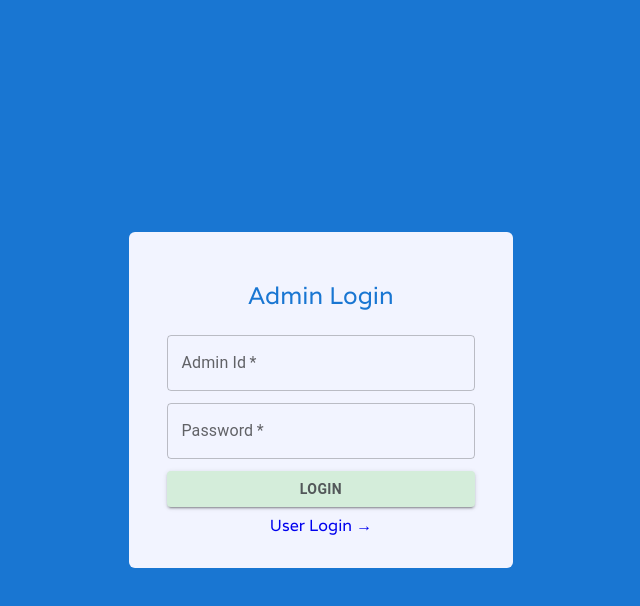
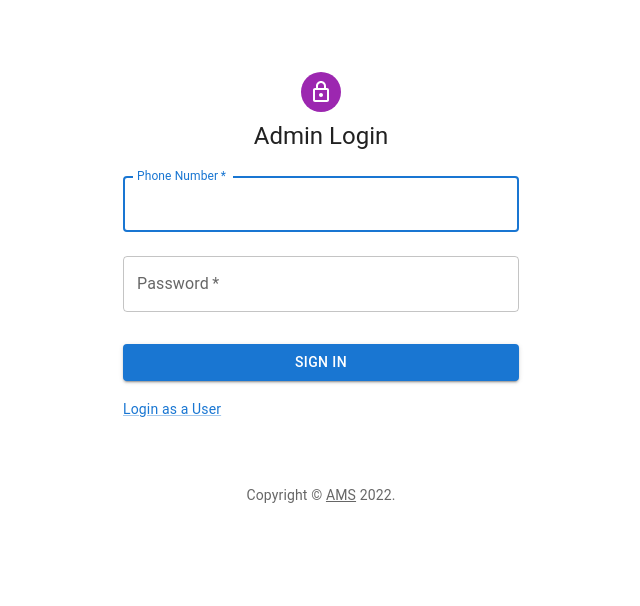
Before and after one commit to varunKT001/ams-group-8, a React (Vite) app in the folder frontend/: page /admin/login in a window 1280 px wide. Shown: the top 606 px of the page, without its empty margins (319-959 px from the left). Built offline with nearby package versions, Linux system fonts and the light colour scheme; the HTML template or start-up script is replaced by a standard one.

Commit message:
:sparkles: Login forms refactored

```diff
--- a/frontend/src/pages/Admin/Login/index.jsx
+++ b/frontend/src/pages/Admin/Login/index.jsx
@@ -1,82 +1,130 @@
-import React, { useState } from 'react';
-import '../../User/Login/user-login.css';
-import { TextField, Button } from '@mui/material';
-import { Link } from 'react-router-dom';
-import useForm from '../../../components/useForm/useForm';
+import * as React from 'react';
+import Avatar from '@mui/material/Avatar';
+import Button from '@mui/material/Button';
+import CssBaseline from '@mui/material/CssBaseline';
+import TextField from '@mui/material/TextField';
+import Link from '@mui/material/Link';
+import Grid from '@mui/material/Grid';
+import Box from '@mui/material/Box';
+import LockOutlinedIcon from '@mui/icons-material/LockOutlined';
+import Typography from '@mui/material/Typography';
+import Container from '@mui/material/Container';
+import { createTheme, ThemeProvider } from '@mui/material/styles';
+import { useDispatch, useSelector } from 'react-redux';
+// import { login } from '../api/user';
+import { Navigate } from 'react-router-dom';
 
-const initialFValues = {
-  adminId: '',
-  adminPassword: '',
-};
-export function AdminLogin() {
-  const validate = (fieldValues = values) => {
-    let temp = { ...errors };
-    if ('adminId' in fieldValues)
-      temp.adminId = fieldValues.adminId.length == 5 ? '' : 'Invalid Admin Id';
+function Copyright(props) {
+  return (
+    <Typography
+      variant='body2'
+      color='text.secondary'
+      align='center'
+      {...props}
+    >
+      {'Copyright © '}
+      <Link color='inherit' href='https://mui.com/'>
+        AMS
+      </Link>{' '}
+      {new Date().getFullYear()}
+      {'.'}
+    </Typography>
+  );
+}
 
-    if ('adminPassword' in fieldValues)
-      temp.adminPassword =
-        fieldValues.adminPassword.length >= 8
-          ? ''
-          : 'Minimum 8 characters required.';
+const theme = createTheme();
 
-    setErrors({
-      ...temp,
-    });
-
-    if (fieldValues == values) return Object.values(temp).every((x) => x == '');
+const initialCredentials = {
+  phoneNumber: '',
+  password: '',
 };
 
-  const { values, setValues, errors, setErrors, handleInputChange, resetForm } =
-    useForm(initialFValues, true, validate);
+export function AdminLogin() {
+  // const dispatch = useDispatch();
+  // const user = useSelector((store) => store.user);
+  const [credentials, setCredentials] = React.useState(initialCredentials);
+
+  const handleCredentials = (e) => {
+    const name = e.target.name;
+    const value = e.target.value;
+    setCredentials((prev) => {
+      return { ...prev, [name]: value };
+    });
+  };
+
+  const handleSubmit = () => {
+    // dispatch(login(credentials));
+  };
+
+  // if (user.data) {
+  //   return <Navigate to='/' />;
+  // }
 
   return (
-    <div className='main'>
-      <div className='card'>
-        <div className='card-head'>Admin Login</div>
-        <form action='' className='card-form'>
+    <ThemeProvider theme={theme}>
+      <Container component='main' maxWidth='xs'>
+        <CssBaseline />
+        <Box
+          sx={{
+            marginTop: 8,
+            display: 'flex',
+            flexDirection: 'column',
+            alignItems: 'center',
+          }}
+        >
+          <Avatar sx={{ m: 1, bgcolor: 'secondary.main' }}>
+            <LockOutlinedIcon />
+          </Avatar>
+          <Typography component='h1' variant='h5'>
+            Admin Login
+          </Typography>
+          <Box
+            component='form'
+            onSubmit={handleSubmit}
+            noValidate
+            sx={{ mt: 1 }}
+          >
             <TextField
-            label='Admin Id'
-            name='adminId'
+              margin='normal'
+              required
               fullWidth
-            required
-            autoComplete='off'
-            margin='dense'
-            value={values.adminId}
-            onChange={handleInputChange}
-            error={errors.adminId ? true : false}
-            helperText={errors.adminId}
+              id='phoneNumber'
+              label='Phone Number'
+              name='phoneNumber'
+              autoComplete='phoneNumber'
+              autoFocus
+              onChange={handleCredentials}
             />
             <TextField
+              margin='normal'
+              required
+              fullWidth
+              name='password'
               label='Password'
               type='password'
-            fullWidth
-            required
-            name='adminPassword'
-            margin='dense'
-            value={values.adminPassword}
-            onChange={handleInputChange}
-            error={errors.adminPassword ? true : false}
-            helperText={errors.adminPassword}
+              id='password'
+              autoComplete='current-password'
+              onChange={handleCredentials}
             />
             <Button
+              fullWidth
               variant='contained'
-            type='submit'
-            style={{
-              backgroundColor: '#D4EDDA',
-              color: '#525759',
-              margin: '0.5rem 0',
-            }}
+              sx={{ mt: 3, mb: 2 }}
+              onClick={handleSubmit}
             >
-            <b>Login</b>
+              Sign In
             </Button>
-        </form>
-        <div className='change-page'>
-          <Link to='/user-login' className='toggle-link'>
-            User Login →
+            <Grid container>
+              <Grid item xs>
+                <Link href='/user/login' variant='body2'>
+                  Login as a User
                 </Link>
-        </div>
-      </div>
-    </div>
+              </Grid>
+            </Grid>
+          </Box>
+        </Box>
+        <Copyright sx={{ mt: 8, mb: 4 }} />
+      </Container>
+    </ThemeProvider>
   );
 }
--- a/frontend/src/pages/User/Login/index.jsx
+++ b/frontend/src/pages/User/Login/index.jsx
@@ -1,85 +1,130 @@
-import React from 'react';
-import './user-login.css';
-import { TextField, Button } from '@mui/material';
-import { Link } from 'react-router-dom';
-import useForm from '../../../components/useForm/useForm';
+import * as React from 'react';
+import Avatar from '@mui/material/Avatar';
+import Button from '@mui/material/Button';
+import CssBaseline from '@mui/material/CssBaseline';
+import TextField from '@mui/material/TextField';
+import Link from '@mui/material/Link';
+import Grid from '@mui/material/Grid';
+import Box from '@mui/material/Box';
+import LockOutlinedIcon from '@mui/icons-material/LockOutlined';
+import Typography from '@mui/material/Typography';
+import Container from '@mui/material/Container';
+import { createTheme, ThemeProvider } from '@mui/material/styles';
+import { useDispatch, useSelector } from 'react-redux';
+// import { login } from '../api/user';
+import { Navigate } from 'react-router-dom';
 
-const initialFValues = {
-  userId: '',
-  userPassword: '',
+function Copyright(props) {
+  return (
+    <Typography
+      variant='body2'
+      color='text.secondary'
+      align='center'
+      {...props}
+    >
+      {'Copyright © '}
+      <Link color='inherit' href='https://mui.com/'>
+        AMS
+      </Link>{' '}
+      {new Date().getFullYear()}
+      {'.'}
+    </Typography>
+  );
+}
+
+const theme = createTheme();
+
+const initialCredentials = {
+  phoneNumber: '',
+  password: '',
 };
 
-export const UserLogin = () => {
-  const validate = (fieldValues = values) => {
-    let temp = { ...errors };
-    if ('userId' in fieldValues)
-      temp.userId = fieldValues.userId.length == 5 ? '' : 'Invalid User Id';
+export function UserLogin() {
+  // const dispatch = useDispatch();
+  // const user = useSelector((store) => store.user);
+  const [credentials, setCredentials] = React.useState(initialCredentials);
 
-    if ('userPassword' in fieldValues)
-      temp.userPassword =
-        fieldValues.userPassword.length >= 8
-          ? ''
-          : 'Minimum 8 characters required.';
-
-    setErrors({
-      ...temp,
+  const handleCredentials = (e) => {
+    const name = e.target.name;
+    const value = e.target.value;
+    setCredentials((prev) => {
+      return { ...prev, [name]: value };
     });
-
-    if (fieldValues == values) return Object.values(temp).every((x) => x == '');
   };
 
-  const { values, setValues, errors, setErrors, handleInputChange, resetForm } =
-    useForm(initialFValues, true, validate);
+  const handleSubmit = () => {
+    // dispatch(login(credentials));
+  };
+
+  // if (user.data) {
+  //   return <Navigate to='/' />;
+  // }
+
   return (
-    <div className='main'>
-      <div className='card'>
-        <div className='card-head'>User Login</div>
-        <form action='' className='card-form'>
+    <ThemeProvider theme={theme}>
+      <Container component='main' maxWidth='xs'>
+        <CssBaseline />
+        <Box
+          sx={{
+            marginTop: 8,
+            display: 'flex',
+            flexDirection: 'column',
+            alignItems: 'center',
+          }}
+        >
+          <Avatar sx={{ m: 1, bgcolor: 'secondary.main' }}>
+            <LockOutlinedIcon />
+          </Avatar>
+          <Typography component='h1' variant='h5'>
+            User Login
+          </Typography>
+          <Box
+            component='form'
+            onSubmit={handleSubmit}
+            noValidate
+            sx={{ mt: 1 }}
+          >
             <TextField
-            label='User Id'
-            name='userId'
+              margin='normal'
+              required
               fullWidth
-            required
-            autoComplete='off'
-            margin='dense'
-            color='secondary'
-            value={values.userId}
-            onChange={handleInputChange}
-            error={errors.userId ? true : false}
-            helperText={errors.userId}
+              id='phoneNumber'
+              label='Phone Number'
+              name='phoneNumber'
+              autoComplete='phoneNumber'
+              autoFocus
+              onChange={handleCredentials}
             />
             <TextField
+              margin='normal'
+              required
+              fullWidth
+              name='password'
               label='Password'
               type='password'
-            fullWidth
-            required
-            name='userPassword'
-            margin='dense'
-            color='secondary'
-            value={values.userPassword}
-            onChange={handleInputChange}
-            error={errors.userPassword ? true : false}
-            helperText={errors.userPassword}
+              id='password'
+              autoComplete='current-password'
+              onChange={handleCredentials}
             />
             <Button
+              fullWidth
               variant='contained'
-            id=''
-            type='submit'
-            style={{
-              backgroundColor: '#D4EDDA',
-              color: '#525759',
-              margin: '0.5rem 0',
-            }}
+              sx={{ mt: 3, mb: 2 }}
+              onClick={handleSubmit}
             >
-            <b>Login</b>
+              Sign In
             </Button>
-        </form>
-        <div className='change-page'>
-          <Link to='/admin-login' className='toggle-link'>
-            Admin Login →
+            <Grid container>
+              <Grid item xs>
+                <Link href='/admin/login' variant='body2'>
+                  Login as an Admin
                 </Link>
-        </div>
-      </div>
-    </div>
+              </Grid>
+            </Grid>
+          </Box>
+        </Box>
+        <Copyright sx={{ mt: 8, mb: 4 }} />
+      </Container>
+    </ThemeProvider>
   );
-};
+}
--- a/frontend/src/pages/User/Login/user-login.css
+++ /dev/null
@@ -1,35 +0,0 @@
-body {
-  font-family: "Varela", sans-serif;
-  margin: 0;
-}
-.main {
-  background-color: #1976d2;
-  height: 100vh;
-  display: flex;
-  justify-content: center;
-  align-items: center;
-}
-.card {
-  display: flex;
-  flex-direction: column;
-  width: 30%;
-  min-width: 250px;
-  align-items: center;
-  background-color: #f2f4ff;
-  padding: 2rem 0;
-  border-radius: 6px;
-}
-.card-head {
-  margin: 1rem 0;
-  font-size: 1.5rem;
-  color: #1976d2;
-}
-.card-form {
-  display: flex;
-  flex-direction: column;
-  justify-content: space-between;
-  width: 80%;
-}
-.toggle-link {
-  text-decoration: none;
-}
```
Lines whose indentation alone changed are shown as unchanged.
